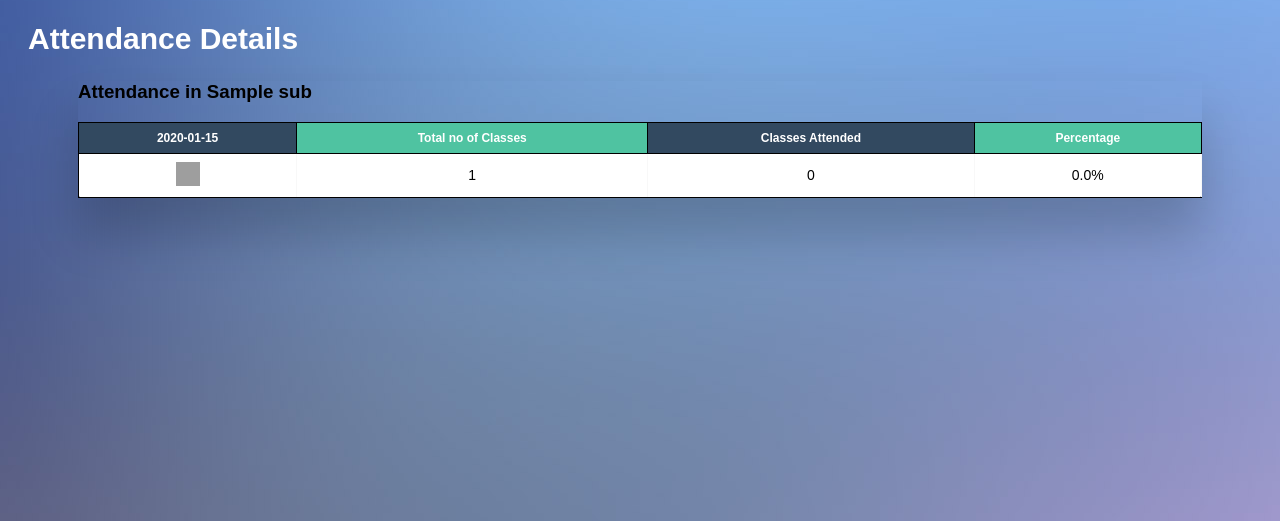
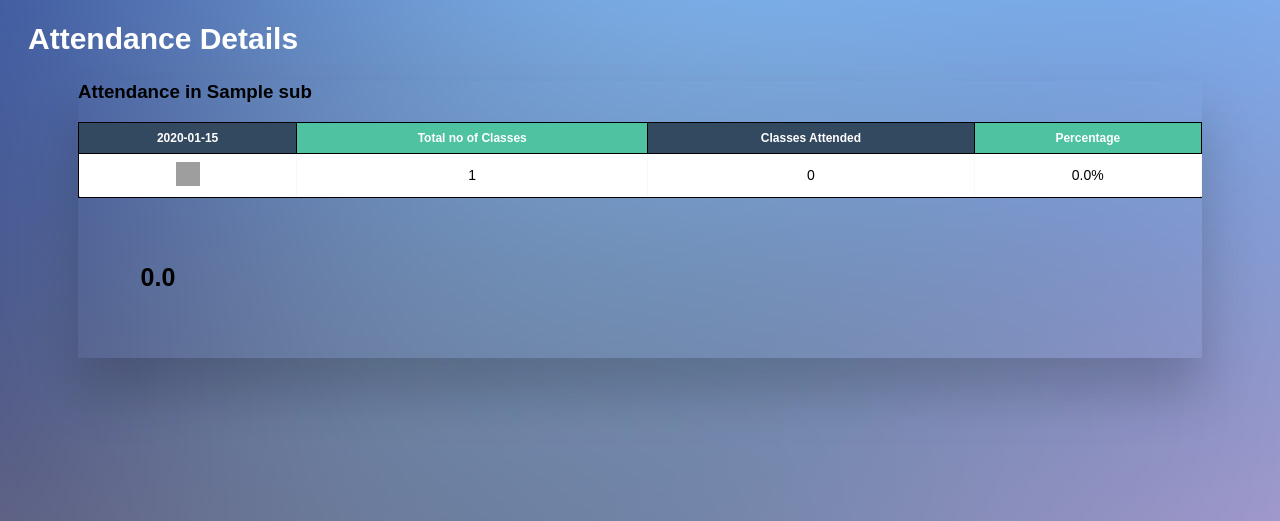
Before and after one commit to JaiIrkal/Smart-Attendance, a Flask app: template Flask Website/templates/student.html in a window 1280 px wide. Shown: the part 279-800 px from the top of the page. Run offline with Flask 3, Linux system fonts and the light colour scheme; the template is opened without the code that fills it: most values are stand-ins (such as "Sample title", 1, 10 or a date in 2020); grey boxes are pictures that could not be loaded.

```diff
--- a/Flask Website/static/css/student.css
+++ b/Flask Website/static/css/student.css
@@ -155,3 +155,27 @@ td {
     height: 24px;
     width: 24px;
 }
+
+.pie {
+    --w: 150px;
+
+    width: var(--w);
+    aspect-ratio: 1;
+    position: relative;
+    display: inline-grid;
+    place-content: center;
+    margin: 5px;
+    font-size: 25px;
+    font-weight: bold;
+    font-family: sans-serif;
+}
+
+.pie:before {
+    content: "";
+    position: absolute;
+    border-radius: 50%;
+    inset: 0;
+    background: conic-gradient(var(--c) calc(var(--p)*1%), #0000 0);
+    -webkit-mask: radial-gradient(farthest-side, #0000 calc(99% - var(--b)), #000 calc(100% - var(--b)));
+    mask: radial-gradient(farthest-side, #0000 calc(99% - var(--b)), #000 calc(100% - var(--b)));
+}
--- a/Flask Website/templates/student.html
+++ b/Flask Website/templates/student.html
@@ -1,65 +1,77 @@
 <!DOCTYPE html>
 
-{% set counter = {
-    'counter1': 0,
-    'counter2': 0,
-    } %}
-
-{% macro increment(dct, key, inc=1)%}
-    {% if dct.update({key: dct[key] + inc}) %} {% endif %}
-{% endmacro %}
-
-{% macro reset(dct, key)%}
-    {% if dct.update({key: 0})%}{% endif %}
-{% endmacro%}
+{% set counter = { 'counter1': 0, 'counter2': 0, } %} {% macro increment(dct,
+key, inc=1)%} {% if dct.update({key: dct[key] + inc}) %} {% endif %} {% endmacro
+%} {% macro reset(dct, key)%} {% if dct.update({key: 0})%}{% endif %} {%
+endmacro%}
 <html lang="en">
   <head>
-    <meta charset="UTF-8">
-    <meta http-equiv="X-UA-Compatible" content="IE=edge">
-    <meta name="viewport" content="width=device-width, initial-scale=1.0">
-    <link rel="stylesheet" href="{{  url_for('static', filename='/css/student.css') }}">
+    <meta charset="UTF-8" />
+    <meta http-equiv="X-UA-Compatible" content="IE=edge" />
+    <meta name="viewport" content="width=device-width, initial-scale=1.0" />
+    <link
+      rel="stylesheet"
+      href="{{  url_for('static', filename='/css/student.css') }}"
+    />
     <title>Student Data</title>
   </head>
   <body>
     <h1>HELLO!</h1>
     <h2>{{ studentDetails.Name }}</h2>
-    <h2>USN: {{ studentDetails.USN }} Branch: {{ studentDetails.Branch }} Semester:{{ studentDetails.Semester }} Division: {{ studentDetails.Division }}</h2>
+    <h2>
+      USN: {{ studentDetails.USN }} Branch: {{ studentDetails.Branch }}
+      Semester:{{ studentDetails.Semester }} Division: {{
+      studentDetails.Division }}
+    </h2>
     <div class="main-container">
-    <h2> Attendance Details</h2>
-    {% for sub in studentDetails.AttendanceData %}
-    {{ reset(counter, 'counter1')}}
+      <h2>Attendance Details</h2>
+      {% for sub in studentDetails.AttendanceData %} {{ reset(counter,
+      'counter1')}}
       <div class="table-wrapper">
-        <h3> Attendance in {{ sub.get("Subject_Name") }}</h3>
-        <table class = "fl-table">
+        <h3>Attendance in {{ sub.get("Subject_Name") }}</h3>
+        <table class="fl-table">
           <thead>
-            {% for date in sub.get("Classes_conducted") %}
-            {{ increment(counter, 'counter1') }}
-            <th> {{ date }} </th>
+            {% for date in sub.get("Classes_conducted") %} {{ increment(counter,
+            'counter1') }}
+            <th>{{ date }}</th>
             {% endfor %}
-            <th> Total no of Classes</th>
-            <th> Classes Attended</th>
-            <th> Percentage</th>
+            <th>Total no of Classes</th>
+            <th>Classes Attended</th>
+            <th>Percentage</th>
           </thead>
           <tbody>
-            {{ reset(counter, 'counter2')}}
-            {% for date in sub.get("Attendance") %}
-            {% if date == 1 %}
-            {{ increment(counter, 'counter2') }}
-            <td > <img src="/static/images/tick.png" alt=""  height= "24px" width="24px" ></td>
+            {{ reset(counter, 'counter2')}} {% for date in sub.get("Attendance")
+            %} {% if date == 1 %} {{ increment(counter, 'counter2') }}
+            <td>
+              <img
+                src="/static/images/tick.png"
+                alt=""
+                height="24px"
+                width="24px"
+              />
+            </td>
             {% else %}
-            <td ><img  src="/static/images/cross.png" alt=""  height= "24px" width="24px" ></td>
-            {% endif %}
-            {% endfor %}
-            {% set percent = counter.counter2/counter.counter1 * 100 %}
-            <td> {{ counter.counter1 }}</td>
-            <td> {{ counter.counter2 }}</td>
+            <td>
+              <img
+                src="/static/images/cross.png"
+                alt=""
+                height="24px"
+                width="24px"
+              />
+            </td>
+            {% endif %} {% endfor %} {% set percent =
+            counter.counter2/counter.counter1 * 100 %}
+            <td>{{ counter.counter1 }}</td>
+            <td>{{ counter.counter2 }}</td>
             <td>{{ percent|round(2,'common') }}%</td>
           </tbody>
         </table>
+        <div class="pie" style="--p:{{ percent }};--b:10px;--c:#4FC3A1;">
+          {{ percent|round(2,'common') }}
+        </div>
       </div>
 
       {% endfor %}
-
     </div>
   </body>
 </html>
```
Lines whose indentation alone changed are shown as unchanged.
